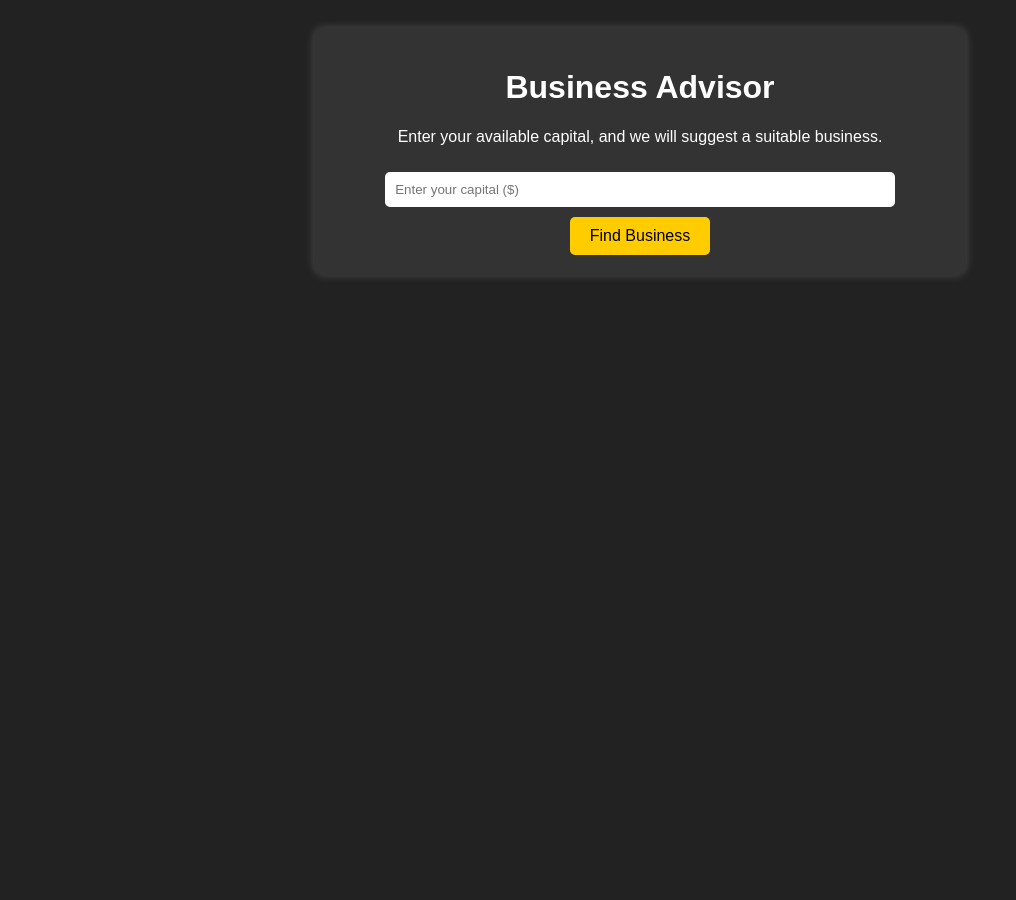
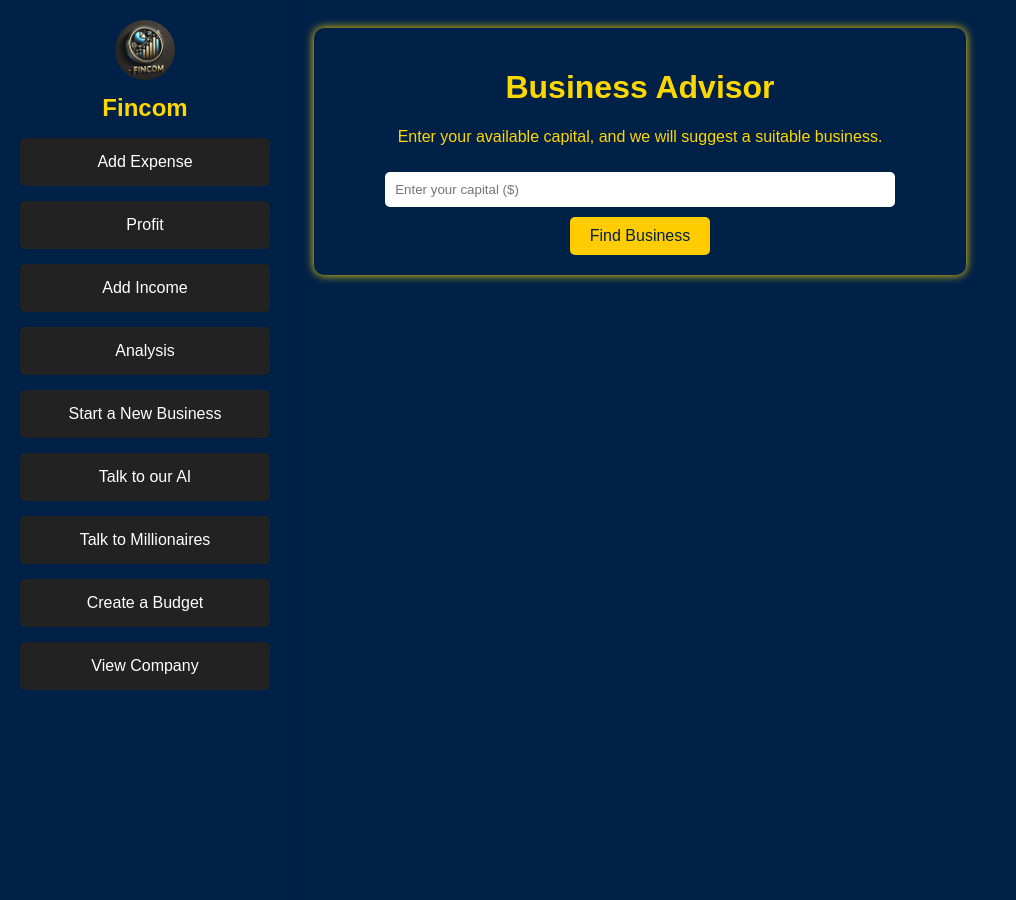
Before and after one commit to Prosperiko/Fincom, a Flask app: page /Business_advice in a window 1280 px wide. Shown: the whole page, without its empty margins (0-1016 px from the left). Run offline with Flask 3, Linux system fonts and the light colour scheme.

Commit message:
new thingss

```diff
--- a/static/css/result.css
+++ b/static/css/result.css
@@ -1,18 +1,80 @@
+:root {
+    --color-navy: #002147;
+    --color-gold: #FFD700;
+    --color-light-grey: #F5F5F5;
+    --color-deep-blue: #1f2641;
+    --color-white: #fff;
+    --color-medium-grey: #222;
+    --highlight-gold: #f4b400;
+    --shadow-color: rgba(0, 33, 71, 0.4);
+
+    --background-gradient: linear-gradient(290deg, var(--color-navy), var(--color-deep-blue), var(--color-light-grey), var(--color-gold));
+    --color-accent: linear-gradient(to right, var(--color-navy), var(--color-gold));
+}
 body {
     font-family: Arial, sans-serif;
     text-align: center;
-    background-color: #222;
-    color: white;
+    background-color: var(--color-navy);
+    color: var(--color-gold);
     padding: 20px;
 }
+.sidebar {
+    width: 250px;
+    background-color: var(--color-navy);
+    color: var(--color-white);
+    height: 100vh;
+    position: fixed;
+    top: 0;
+    left: 0;
+    overflow-y: auto;
+    padding: 20px;
+    box-shadow: 2px 0 5px var(--shadow-color);
+  }
 
+  .sidebar-header {
+    text-align: center;
+  }
+
+  .sidebar-header .logo {
+    width: 60px;
+    border-radius: 50%;
+  }
+
+  .sidebar h2 {
+    margin: 10px 0;
+    color: var(--color-gold);
+  }
+
+  .sidebar-menu {
+    list-style: none;
+    padding: 0;
+  }
+
+  .sidebar-menu li {
+    margin: 15px 0;
+  }
+
+  .sidebar-menu a {
+    color: var(--color-white);
+    text-decoration: none;
+    display: block;
+    padding: 10px;
+    background-color: var(--color-medium-grey);
+    border-radius: 5px;
+    transition: 0.3s;
+  }
+
+  .sidebar-menu a:hover {
+    background-color: var(--color-gold);
+    color: var(--color-navy);
+  }
 .container {
     width: 50%;
     margin: auto;
     padding: 20px;
-    background-color: #333;
+    background-color: var(--color-navy);
     border-radius: 10px;
-    box-shadow: 0px 0px 10px rgba(255, 255, 255, 0.2);
+    box-shadow: 0px 0px 10px var(--color-gold);
 }
 
 input {
@@ -29,7 +91,7 @@ button {
     border-radius: 5px;
     background-color: #ffcc00;
     cursor: pointer;
-    color: black;
+    color: var(--color-navy);
     font-size: 16px;
 }
 
@@ -47,9 +109,9 @@ ul {
 }
 
 li {
-    margin: 20px 0;
-    padding: 10px;
-    background: #444;
+    margin: 10px 0;
+    padding: 5px;
+    background: var(--color-medium-grey);
     border-radius: 5px;
 }
 
--- a/template/Business_advice.html
+++ b/template/Business_advice.html
@@ -8,6 +8,28 @@
     <link rel="icon" type="image/webp" href="../static/img/logo.webp">
 </head>
 <body>
+    <div class="sidebar">
+        <div class="sidebar-header">
+            <img src="{{ url_for('static', filename='img/logo.webp') }}" alt="Logo" class="logo">
+            <h2>Fincom</h2>
+        </div>
+
+        <ul class="sidebar-menu">
+            <li><a href="/expenses" onclick="changeBackground('img/bank.jpg')">Add Expense</a></li>
+            <li><a href="/get_profit" onclick="changeBackground('img/cash.jpg')">Profit</a></li>
+            <li><a href="/income" onclick="changeBackground('img/graph1.jpg')">Add Income</a></li>
+            <li><a href="/Analysis" onclick="changeBackground('img/analysis-bg.jpg')">Analysis</a></li>
+            <li><a href="/Business_advice" onclick="changeBackground('img/business-bg.jpg')">Start a New Business</a></li>
+            <li><a href="/chatbot" onclick="changeBackground('img/chatbot-bg.jpg')">Talk to our AI</a></li>
+            <li><a href="/community" onclick="changeBackground('img/community-bg.jpg')">Talk to Millionaires</a></li>
+            <li><a href="/budget" onclick="changeBackground('img/community-bg.jpg')">Create a Budget</a></li>
+            <li><a href="/worker_dashboard" onclick="changeBackground('img/community-bg.jpg')">View Company</a></li>
+        </ul>
+
+    </div>
+
+
+
     <div class="container">
         <h1>Business Advisor</h1>
         <p>Enter your available capital, and we will suggest a suitable business.</p>
```
Also changed, not shown: static/css/expenses.css (+15 -0 lines), static/css/income.css (+40 -0 lines), template/income.html (+11 -0 lines).
